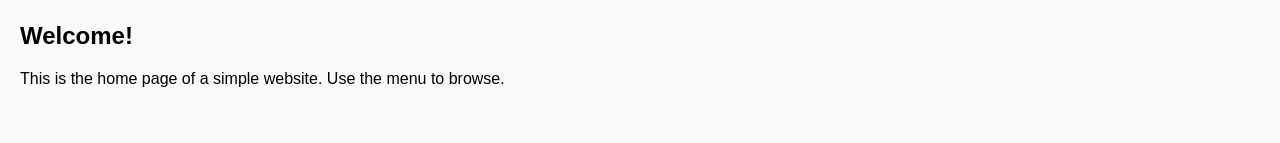
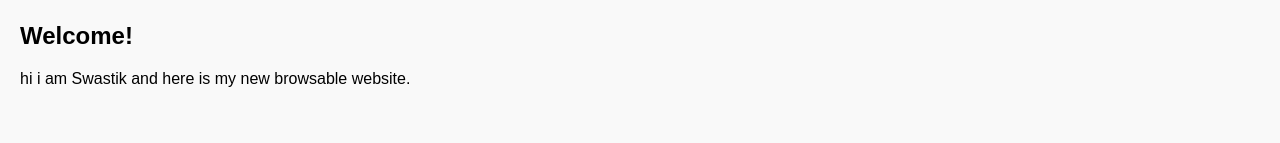
Before and after one commit to swastik-2436/Browsie, a plain HTML site: page home.html in a window 1280 px wide. Shown: the part 291-434 px from the top of the page. Drawn offline with Linux system fonts and the light colour scheme.

Commit message:
Update home.html

```diff
--- a/home.html
+++ b/home.html
@@ -24,7 +24,7 @@
   </header>
   <main>
     <h2>Welcome!</h2>
-    <p>This is the home page of a simple website. Use the menu to browse.</p>
+    <p>hi i am Swastik and here is my new browsable website.</p>
   </main>
   <footer>
     <p>&copy; 2025 My Site</p>
```
